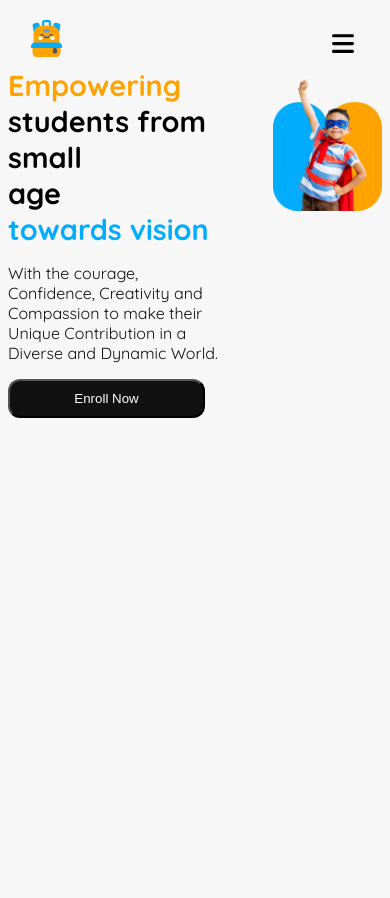
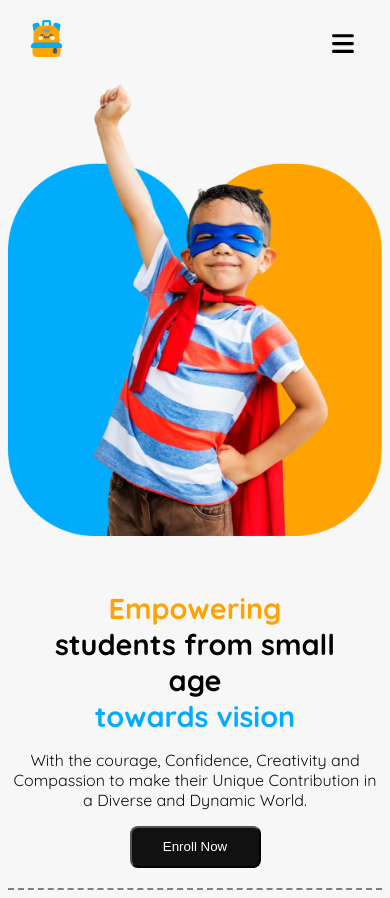
Before and after one commit to Rajdwipbd/Assignment-No-2, a plain HTML site: page index.html in a window 390 px wide. Before the commit the page ends 844 px from the top, so only its background shows below. Drawn offline with Linux system fonts and the light colour scheme.

Commit message:
responsive banner added

```diff
--- a/style/style.css
+++ b/style/style.css
@@ -14,6 +14,9 @@
 }
 
 /* Header Section Css start  */
+.header {
+    border-bottom: 2px dashed gray;
+}
 
 .header-container {
     display: grid;
@@ -87,11 +90,10 @@
 
 /* banner section start  */
 .banner {
+    display: flex;
+    gap: 50px;
     max-width: 1158px;
     margin: 20px auto;
-    display: flex;
-    gap: 50px;
-
 }
 
 .banner-text {
@@ -173,4 +175,28 @@
     .btn {
         display: none;
     }
+
+    /* banner section  */
+    .banner {
+        flex-direction: column-reverse;
+    }
+
+    .ban-sec-1 {
+        text-align: center;
+    }
+
+    .enroll-btn {
+        margin: 0 auto;
+    }
+
+    .enroll-btn {
+        width: 131px;
+        height: 42px;
+        padding: 10px;
+        border-radius: 8px;
+    }
+
+    .banner-info {
+        text-align: center
+    }
 }
```
